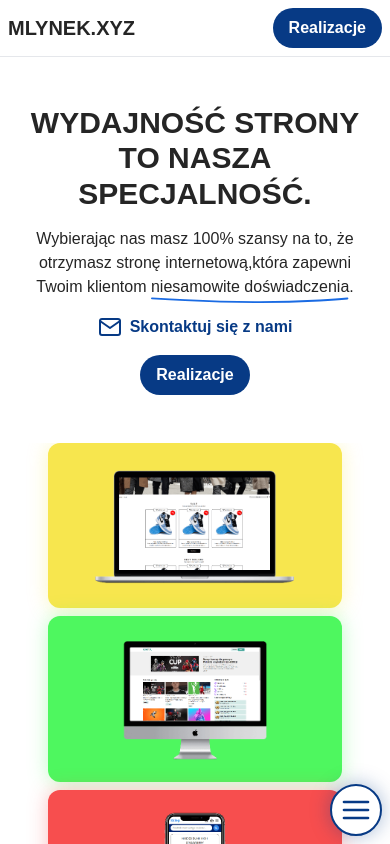
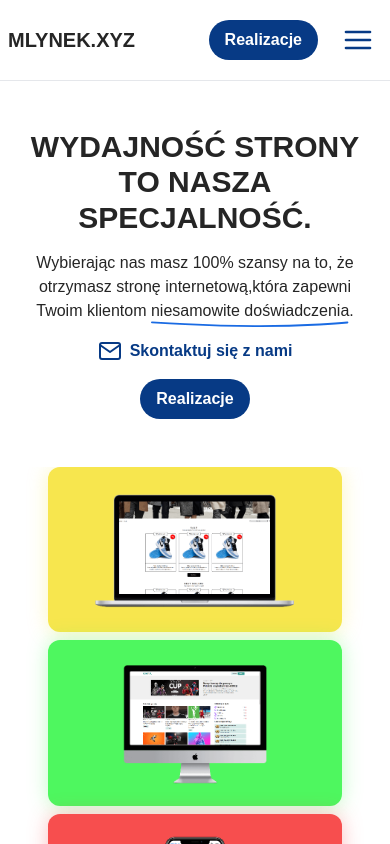
Before and after one commit to kreyson999/mlynek_xyz, a Next.js app: page / in a window 390 px wide. Shown: the top 844 px of the page. Built offline with nearby package versions, Linux system fonts and the light colour scheme.

Commit message:
changed navbar

```diff
--- a/components/Navbar.jsx
+++ b/components/Navbar.jsx
@@ -45,14 +45,9 @@ const Navbar = () => {
             </Link>
           </div>
           <CTAButton/>
-        </div>
-      </div>
           <button
           onClick={handleShowingNavbar}
-      style={{
-        boxShadow: `0px 0px 20px #073A8559`,
-      }}
-      className="fixed border-2 grid place-content-center border-blue-dark p-2 rounded-full bottom-0 right-0 m-2 md:hidden bg-white z-50">
+          className="grid place-content-center border-blue-dark p-2 rounded-full m-2 md:hidden bg-white z-50">
             <Image
               src={isNavbarClosed ? '/icons/menu.svg' : '/icons/close.svg'}
               alt="Menu"
@@ -60,6 +55,8 @@ const Navbar = () => {
               height={32}
             />
           </button>
+        </div>
+      </div>
     </nav>
   );
 }
--- a/pages/projects.js
+++ b/pages/projects.js
@@ -38,7 +38,7 @@ export default function Projects() {
           withoutMarginBottom={true}
           left={true}
           />
-          <p className="text-base md:text-lg">Strona blogowa wykonana przez nas dla KJMM.PL. Na stronie miało nie być stron dla kategorii natomiast musieliśmy dodać akutalnie trwające transmisje na platformie, które są brane z API platformy oraz musieliśmy dodać nową podstronę z turniejami gry Fortnite oraz dodać możliwość wstawiania odnośników do nich na blogu.</p>
+          <p className="text-base md:text-lg">Strona blogowa wykonana przez nas dla KJMM.PL. Na stronie miało nie być stron dla kategorii natomiast musieliśmy dodać akutalnie trwające transmisje z platformy Twitch, które są brane z API platformy oraz musieliśmy dodać nową podstronę z turniejami gry Fortnite oraz dodać możliwość wstawiania odnośników do nich na blogu.</p>
         </div>
       </section>
     </>
```
Lines whose indentation alone changed are shown as unchanged.
